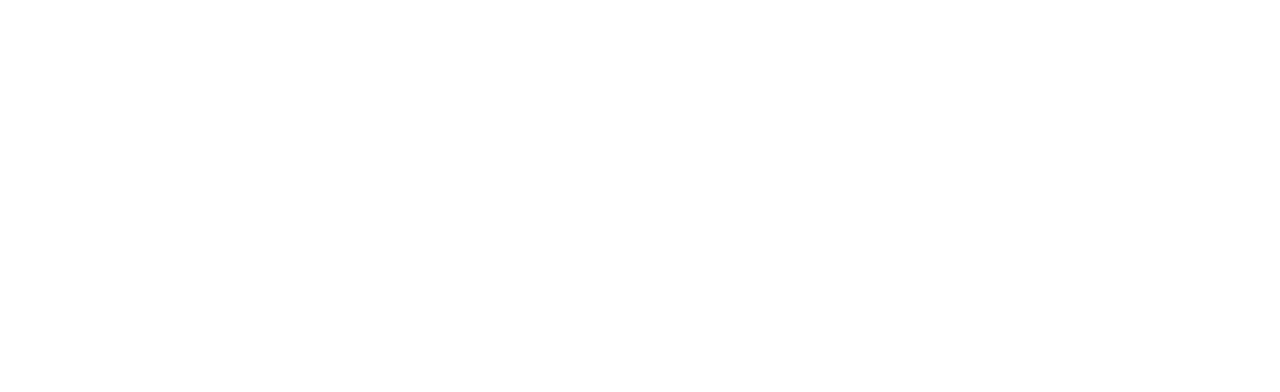
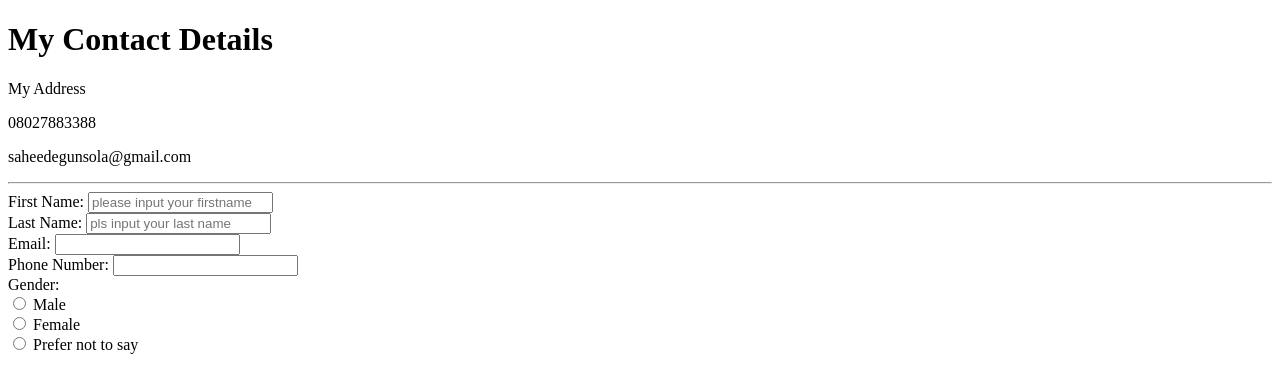
Before and after one commit to abu-baasit/my-personal-webpage, a plain HTML site: page others/contactme.html in a window 1280 px wide. Drawn offline with Linux system fonts and the light colour scheme.

Commit message:
current update

```diff
--- a/others/contactme.html
+++ b/others/contactme.html
@@ -0,0 +1,38 @@
+<!DOCTYPE html>
+<html lang="en">
+<head>
+    <meta charset="UTF-8">
+    <meta name="viewport" content="width=device-width, initial-scale=1.0">
+    <title>My Contact Details</title>
+</head>
+<body>
+    <h1>My Contact Details</h1>
+    <p>My Address</p>
+    <p>08027883388</p>
+    <p>saheedegunsola@gmail.com</p>
+    <hr/>
+
+        <form action="mailto: saheedegunsola@gmail.com" method="POST" ectype="multipart/form-data">
+          <label for="firstname">First Name:</label>
+          <input type="text" id="firstname" name="firstname" placeholder="please input your firstname" minlength="5" maxlength="10">
+           <br>
+           <label for="lastname">Last Name:</label>
+           <input type="text" id="lastname" name="lastname" placeholder="pls input your last name" minlength="5" maxlength="10">
+            <br>
+            <label for="email">Email:</label>
+            <input type="email"id="email" name="email"> <br>
+            <label for="phone number">Phone Number:</label>
+            <input type="tel" id="phonenumber" name="phonenumber">
+            <br>
+            <label for="gender">Gender:</label><br>
+            <input type="radio" id="" name="gender" value="male">
+            <label for="male">Male</label>     <br>
+            <input type="radio" id=""  name="gender" value="female">
+            <label for="male">Female</label> <br>
+            <input type="radio" id="" name="gender" value="prefer not to say">
+            <label for="prefer not to say">Prefer not to say</label>
+             <br>
+
+        </form>
+</body>
+</html>
```
Also changed, not shown: index.html (+1 -1 lines), others/myhobby.html (+18 -0 lines).
